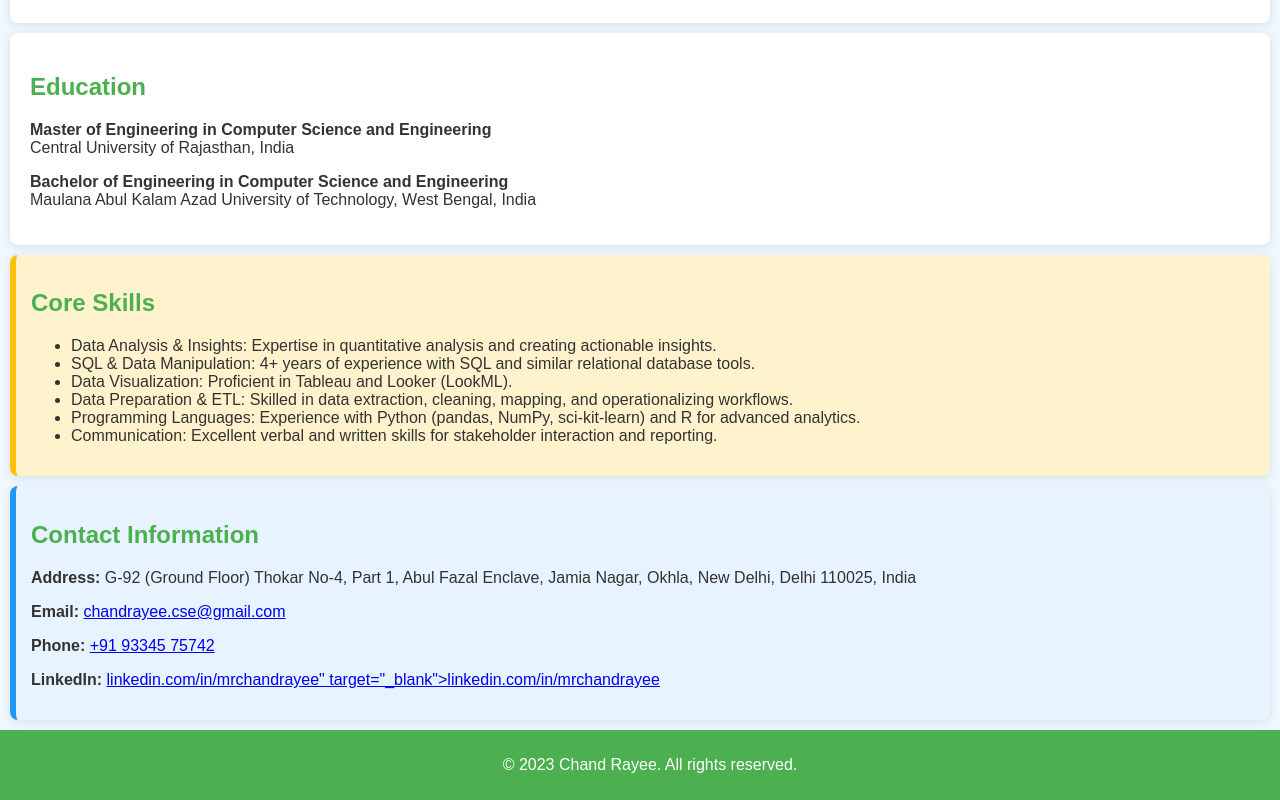
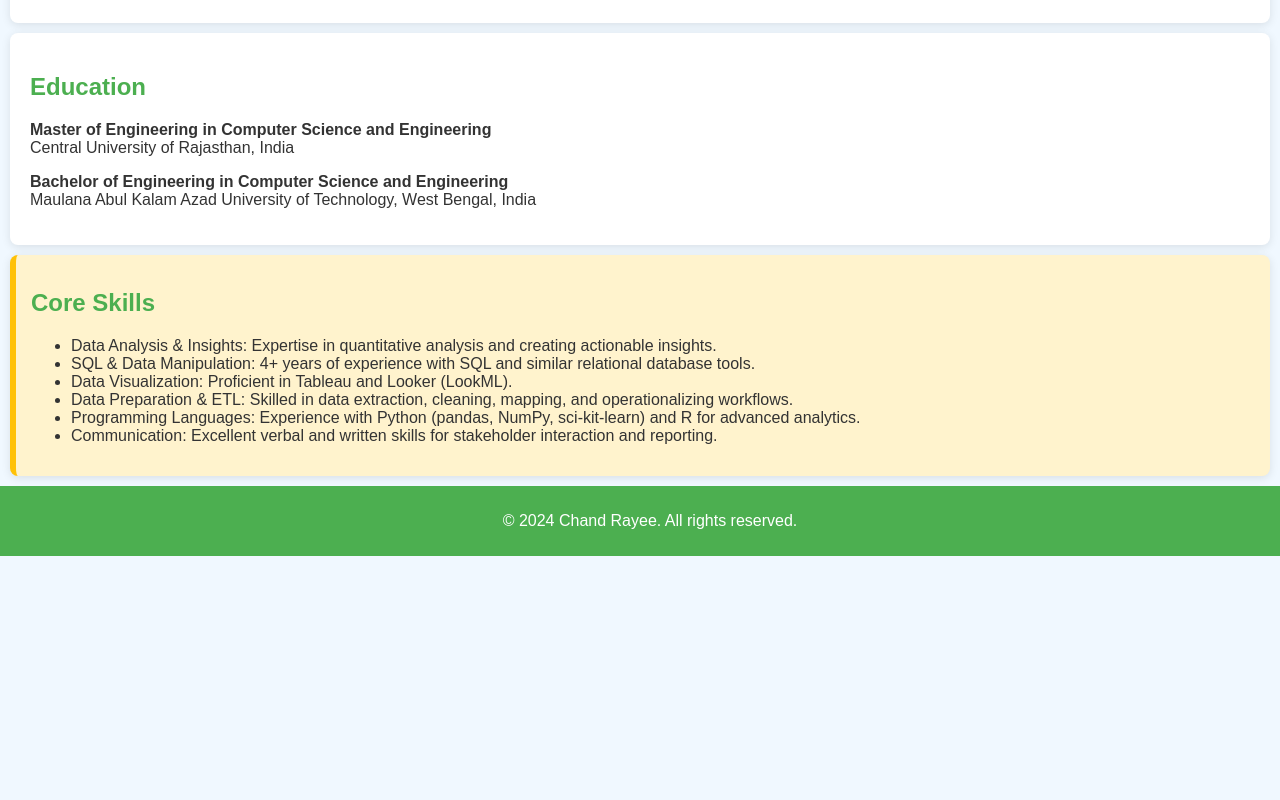
Before and after one commit to mrchandrayee/Chand-Rayee, a plain HTML site: page index.html in a window 1280 px wide. Shown: the part 323-1123 px from the top of the page. After the commit the page ends 879 px from the top, so only its background shows below. Drawn offline with Linux system fonts and the light colour scheme.

Commit message:
Add files via upload

```diff
--- a/index.html
+++ b/index.html
@@ -95,16 +95,10 @@
     </ul>
 </section>
 
-<section id="contact" class="contact-info">
-    <h2>Contact Information</h2>
-    <p><strong>Address:</strong> G-92 (Ground Floor) Thokar No-4, Part 1, Abul Fazal Enclave, Jamia Nagar, Okhla, New Delhi, Delhi 110025, India</p>
-    <p><strong>Email:</strong> <a href="mailto:chandrayee.cse@gmail.com">chandrayee.cse@gmail.com</a></p>
-    <p><strong>Phone:</strong> <a href="tel:+919334575742">+91 93345 75742</a></p>
-    <p><strong>LinkedIn:</strong> <a href="https://linkedin.com/in/mrchandrayee" >linkedin.com/in/mrchandrayee" target="_blank">linkedin.com/in/mrchandrayee</a></p>
-</section>
+
 
 <footer>
-    <p>&copy; 2023 Chand Rayee. All rights reserved.</p>
+    <p>&copy; 2024 Chand Rayee. All rights reserved.</p>
 </footer>
 
 </body>
```
